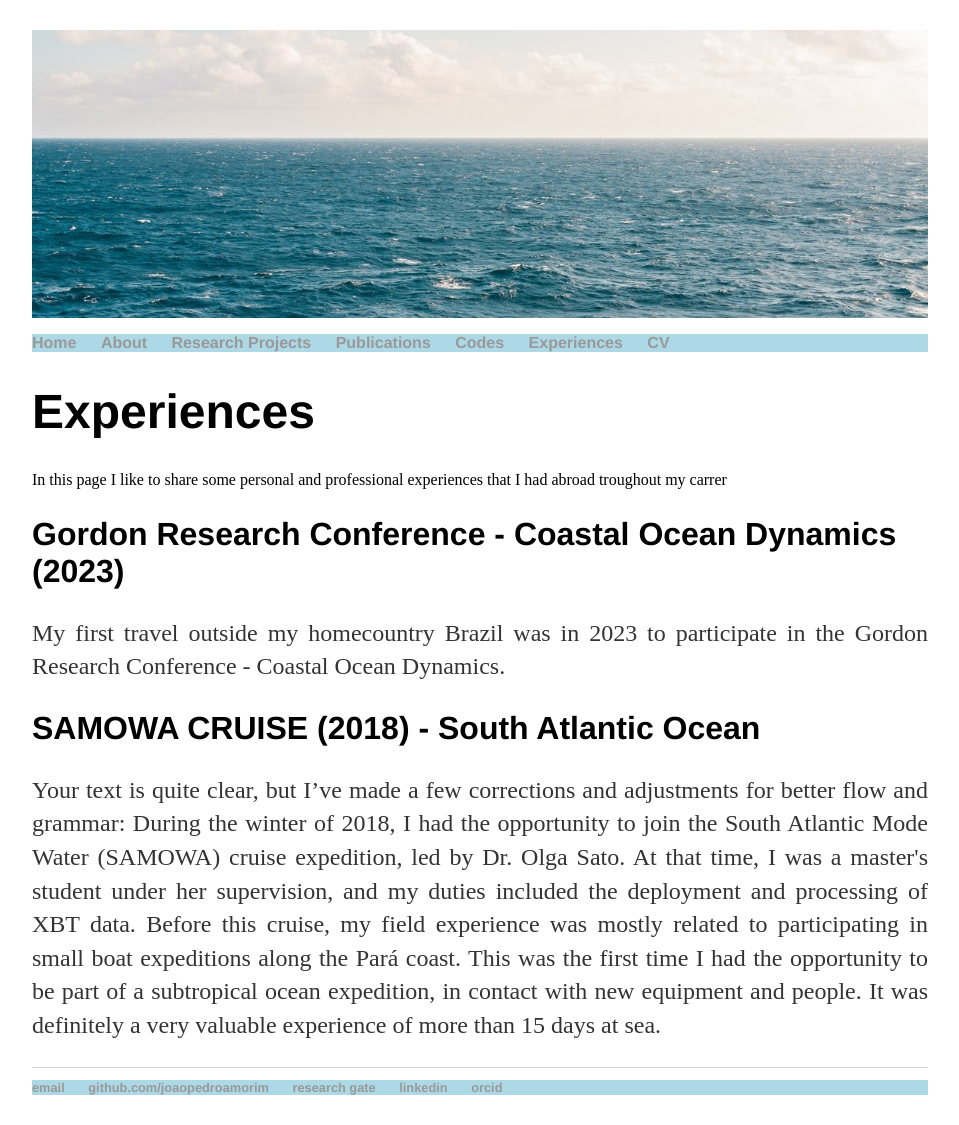
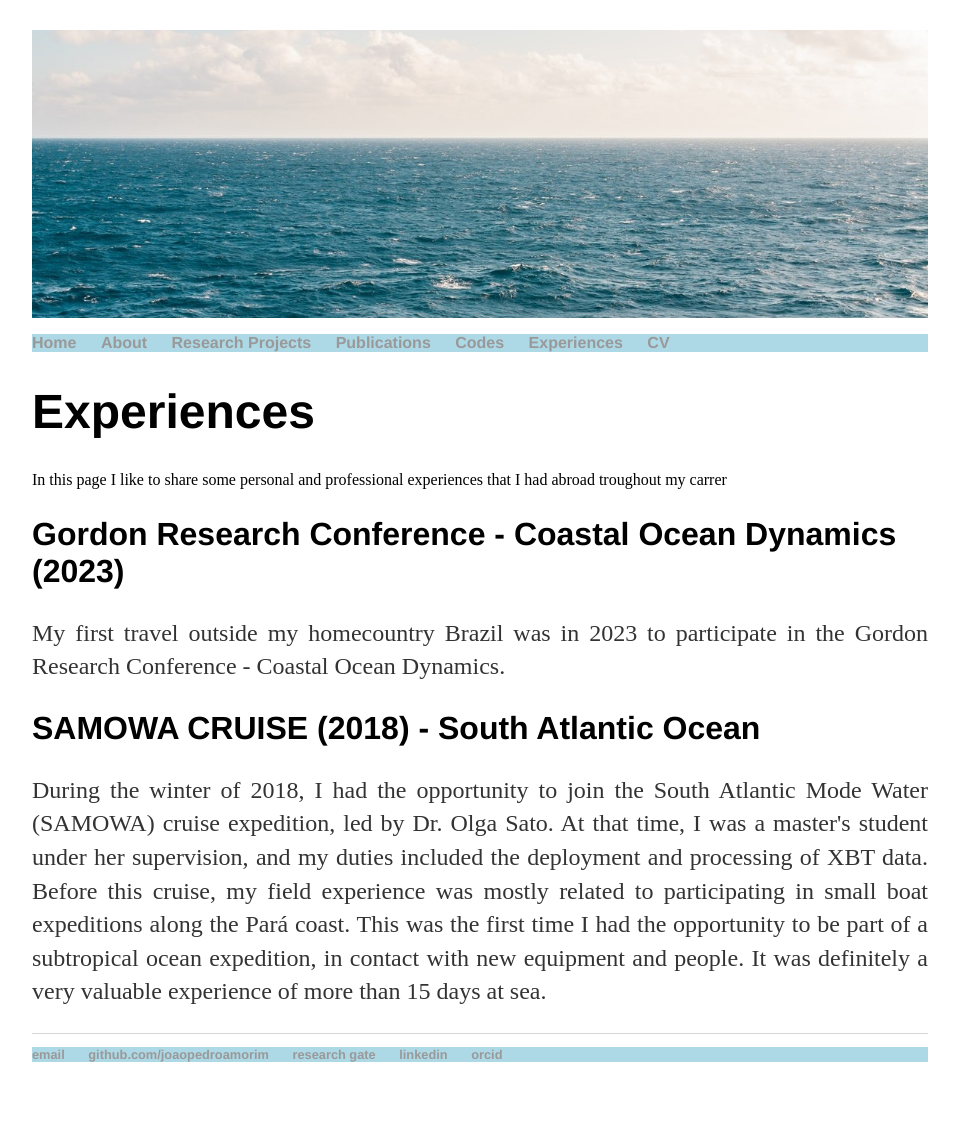
Before and after one commit to joaopedroamorim/joaopedroamorim.github.io, a Jekyll site: the page built from experiences/index.html, in a window 1280 px wide. Shown: the whole page, without its empty margins (160-1119 px from the left). Built offline with Jekyll 4.4.1, drawn with Linux system fonts in a browser that asks for light colours; after the commit the page ends 1092 px from its top, so only the background shows below that.

Commit message:
Update index.html

```diff
--- a/experiences/index.html
+++ b/experiences/index.html
@@ -17,8 +17,6 @@ permalink: /experiences/
 	<div class = "blurb">
 		<h2> SAMOWA CRUISE (2018) - South Atlantic Ocean </h2>
 		<p align = "justify">
-Your text is quite clear, but I’ve made a few corrections and adjustments for better flow and grammar:
-
 During the winter of 2018, I had the opportunity to join the South Atlantic Mode Water (SAMOWA) cruise expedition, led by Dr. Olga Sato. At that time, I was a master's student under her supervision, and my duties included the deployment and processing of XBT data. Before this cruise, my field experience was mostly related to participating in small boat expeditions along the Pará coast. This was the first time I had the opportunity to be part of a subtropical ocean expedition, in contact with new equipment and people. It was definitely a very valuable experience of more than 15 days at sea.
 		</p>
 	</div><!--/.blurb -->
```
